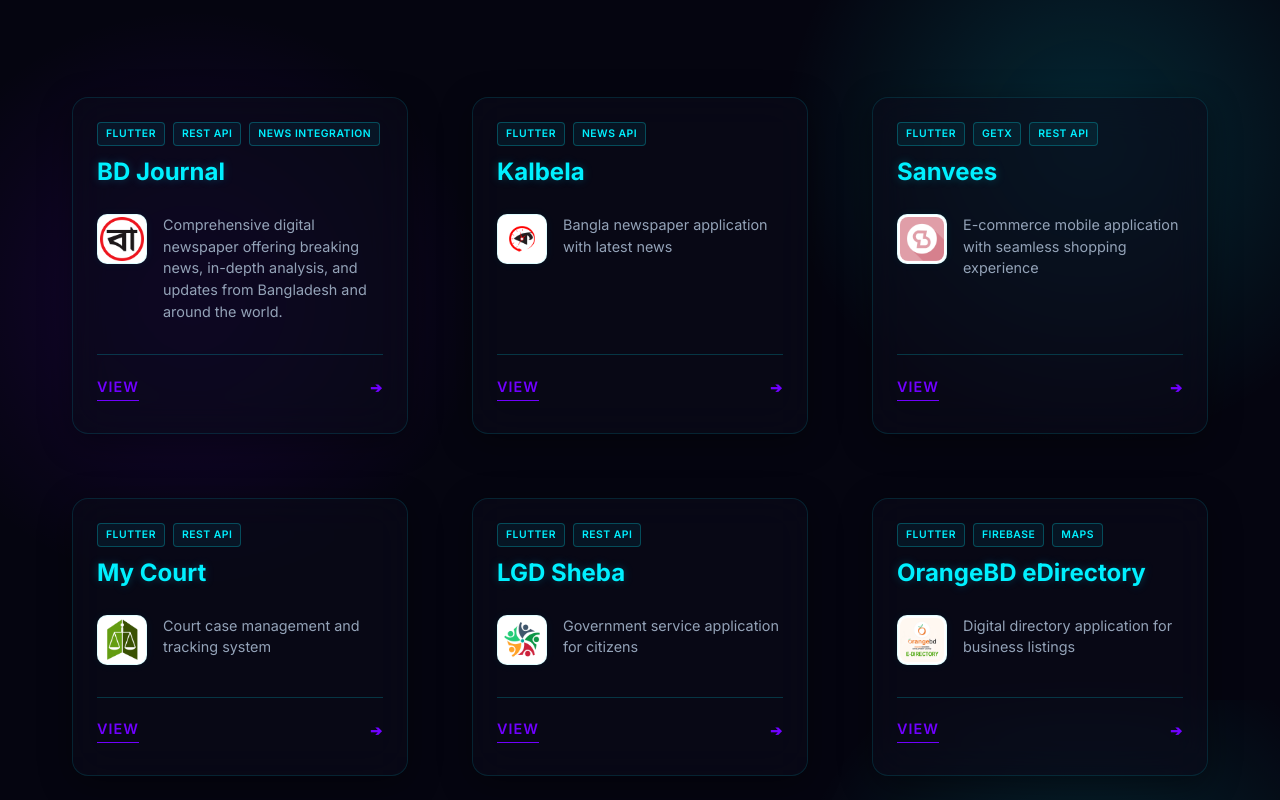
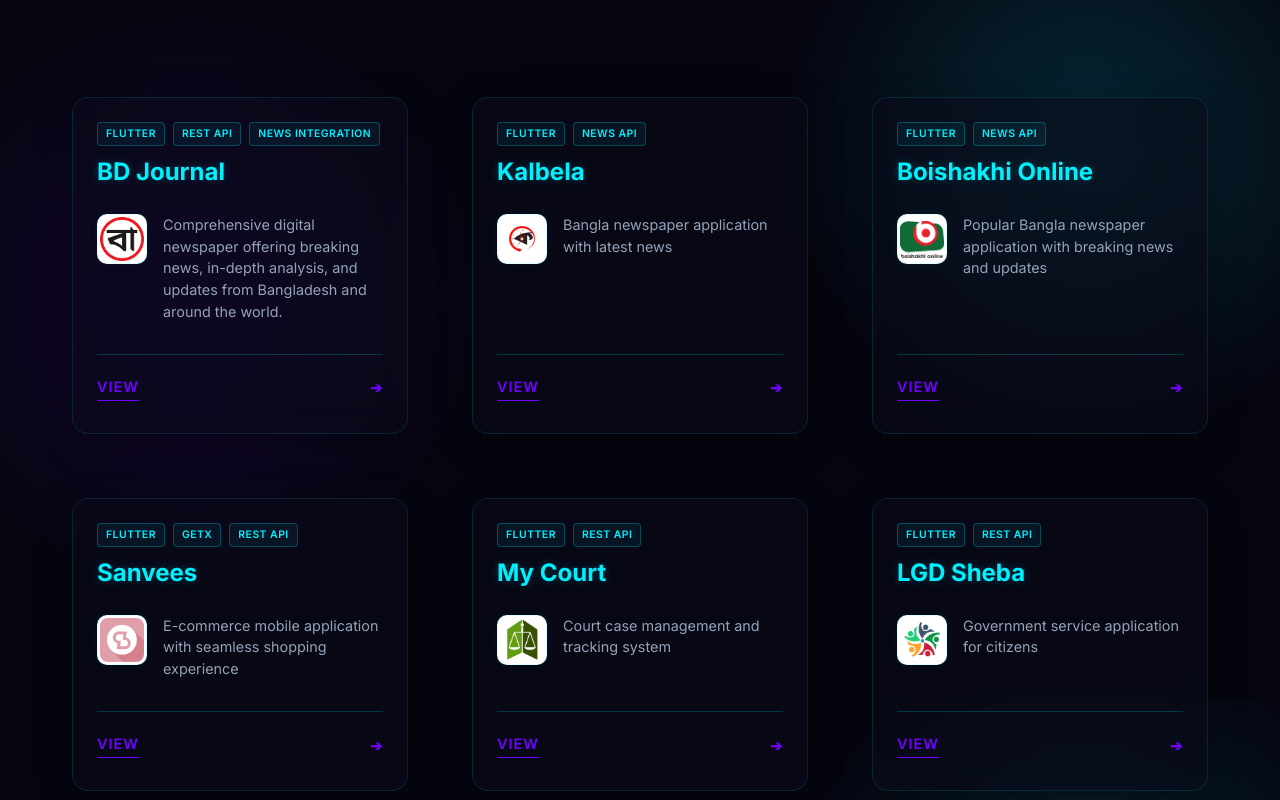
Before and after one commit to AAShayon/My_portfolio, a Next.js app: page / in a window 1280 px wide. Shown: the part 6500-7300 px from the top of the page. Built offline with nearby package versions, Linux system fonts and the light colour scheme.

Commit message:
Update data.ts to add Boishakhi Online project and include project icon image

```diff
--- a/src/app/data.ts
+++ b/src/app/data.ts
@@ -100,6 +100,13 @@
     iconUrl: "/images/projects/kalbela.png",
   },
   {
+    name: "Boishakhi Online",
+    description: "Popular Bangla newspaper application with breaking news and updates",
+    playStoreUrl: "https://play.google.com/store/apps/details?id=apps.newspaper.boishakhionline",
+    technologies: ["Flutter", "News API"],
+    iconUrl: "/images/projects/boishakhi.png",
+  },
+  {
     name: "Sanvees",
     description: "E-commerce mobile application with seamless shopping experience",
     playStoreUrl: "https://play.google.com/store/apps/details?id=com.sanvees.sanvees",
```
Also changed, not shown: public/images/projects/boishakhi.png (added).
